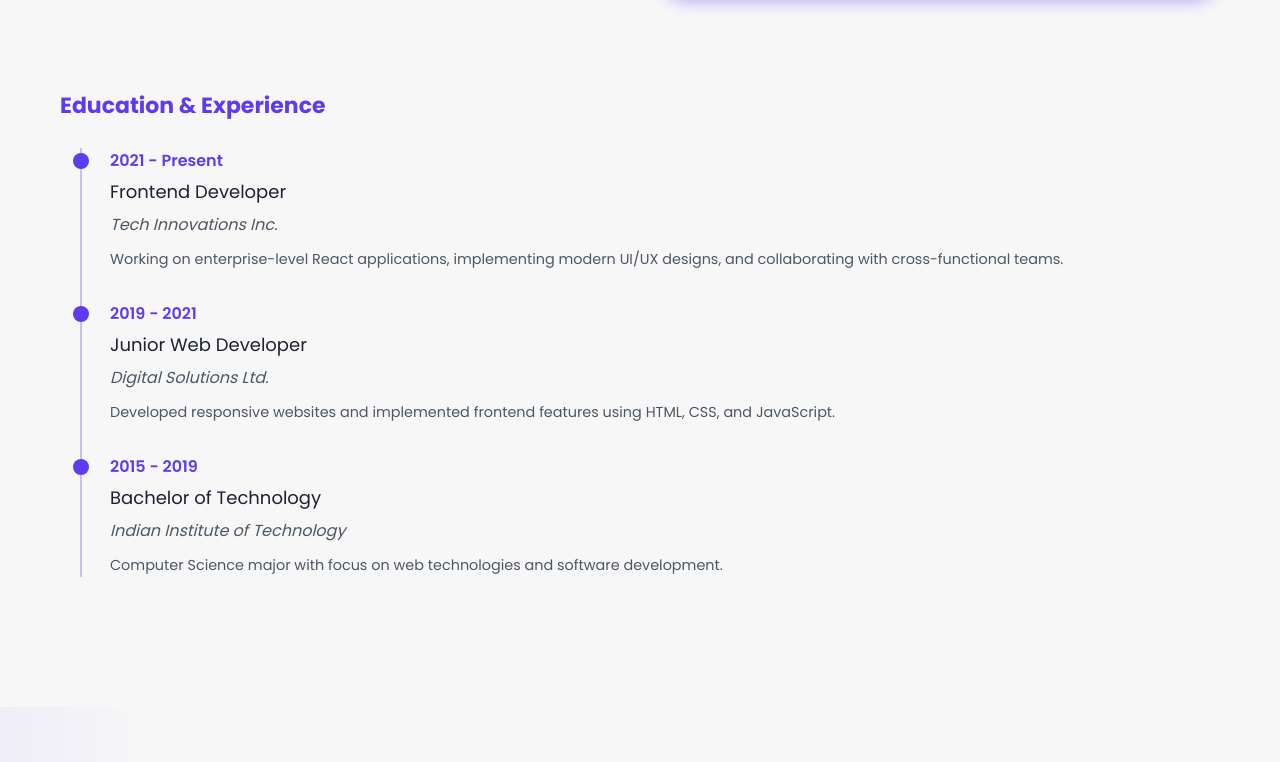
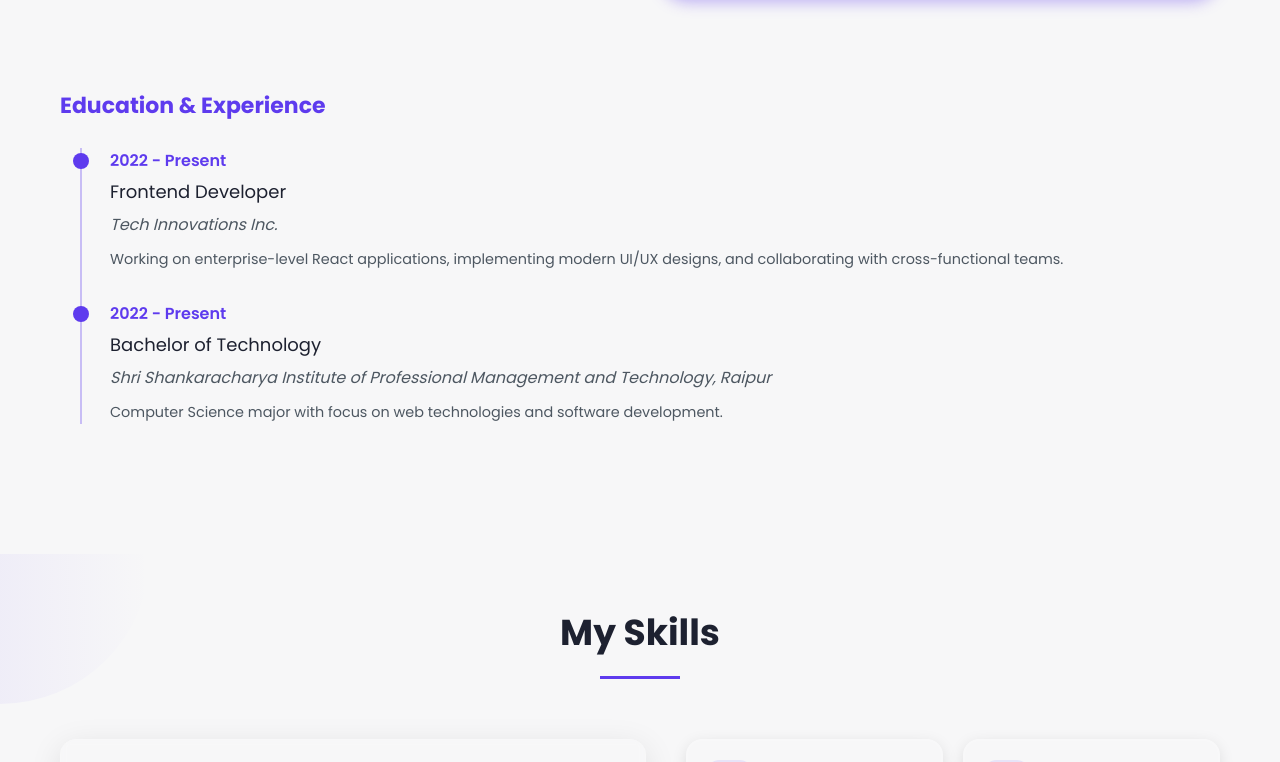
Before and after one commit to JayGupta930/portfolio, a React (Create React App) app: page / in a window 1280 px wide. Shown: the part 1756-2518 px from the top of the page. Built offline with nearby package versions, Linux system fonts and the light colour scheme.

Commit message:
Update About component:

```diff
--- a/src/components/About.js
+++ b/src/components/About.js
@@ -26,13 +26,13 @@ const About = () => {
               <strong>Name:</strong> Jay Gupta
             </div>
             <div className="info-item">
-              <strong>Email:</strong> jayguptajaygupta8@gmail.com
+              <strong>Email:</strong> jaygupta.works@gmail.com
             </div>
             <div className="info-item">
               <strong>Location:</strong> India
             </div>
             <div className="info-item">
-              <strong>Available:</strong> For Freelance / Full-time
+              <strong>Available:</strong> For Freelance/ Full-time
             </div>
           </div>
           <a href="/resume/jay-gupta-cv.pdf" className="btn primary-btn" download>Download CV</a>
@@ -42,21 +42,21 @@ const About = () => {
           <h4>Education & Experience</h4>
           <div className="timeline">
             <div className="timeline-item">
-              <div className="timeline-date">2021 - Present</div>
+              <div className="timeline-date">2022 - Present</div>
               <div className="timeline-title">Frontend Developer</div>
               <div className="timeline-place">Tech Innovations Inc.</div>
               <div className="timeline-description">Working on enterprise-level React applications, implementing modern UI/UX designs, and collaborating with cross-functional teams.</div>
             </div>
-            <div className="timeline-item">
+            {/* <div className="timeline-item">
               <div className="timeline-date">2019 - 2021</div>
               <div className="timeline-title">Junior Web Developer</div>
               <div className="timeline-place">Digital Solutions Ltd.</div>
               <div className="timeline-description">Developed responsive websites and implemented frontend features using HTML, CSS, and JavaScript.</div>
-            </div>
+            </div> */}
             <div className="timeline-item">
-              <div className="timeline-date">2015 - 2019</div>
+              <div className="timeline-date">2022 - Present</div>
               <div className="timeline-title">Bachelor of Technology</div>
-              <div className="timeline-place">Indian Institute of Technology</div>
+              <div className="timeline-place">Shri Shankaracharya Institute of Professional Management and Technology, Raipur</div>
               <div className="timeline-description">Computer Science major with focus on web technologies and software development.</div>
             </div>
           </div>
--- a/src/components/Hero.js
+++ b/src/components/Hero.js
@@ -34,22 +34,16 @@ const TypedText = ({ text }) => {
     setTimeout(type, 1000);
 
     return () => {
-      // Clean up if component unmounts
+
     };
   }, [text]);
 
   return <span ref={textRef} className="typed-text"></span>;
 };
 
-// Particle background component
-const ParticleBackground = () => {
-  return <div className="particles"></div>;
-};
-
 const Hero = () => {
   return (
     <section id="home" className="hero">
-      <ParticleBackground />
 
       <div className="hero-content">
         <div className="hero-text">
```
